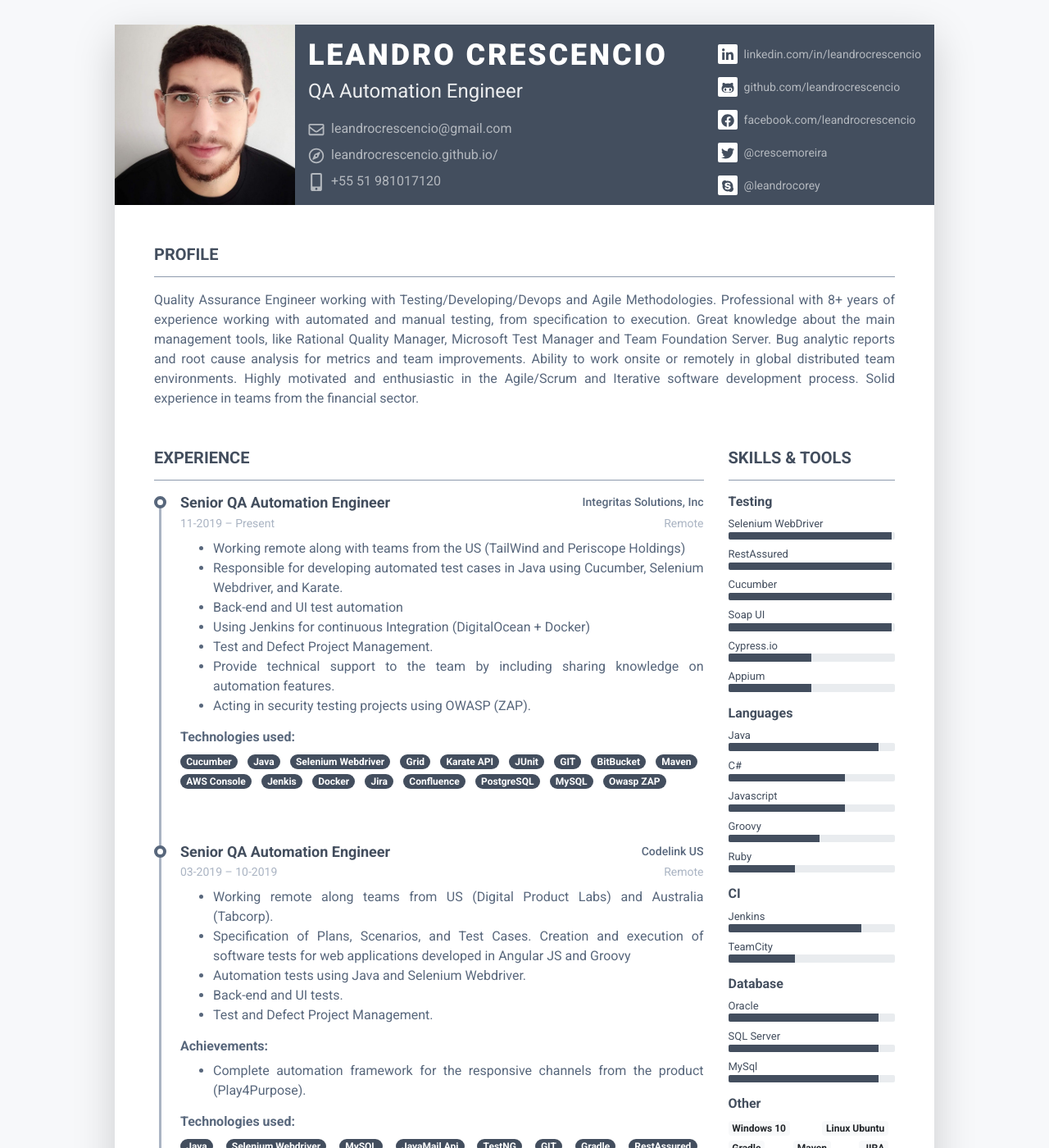
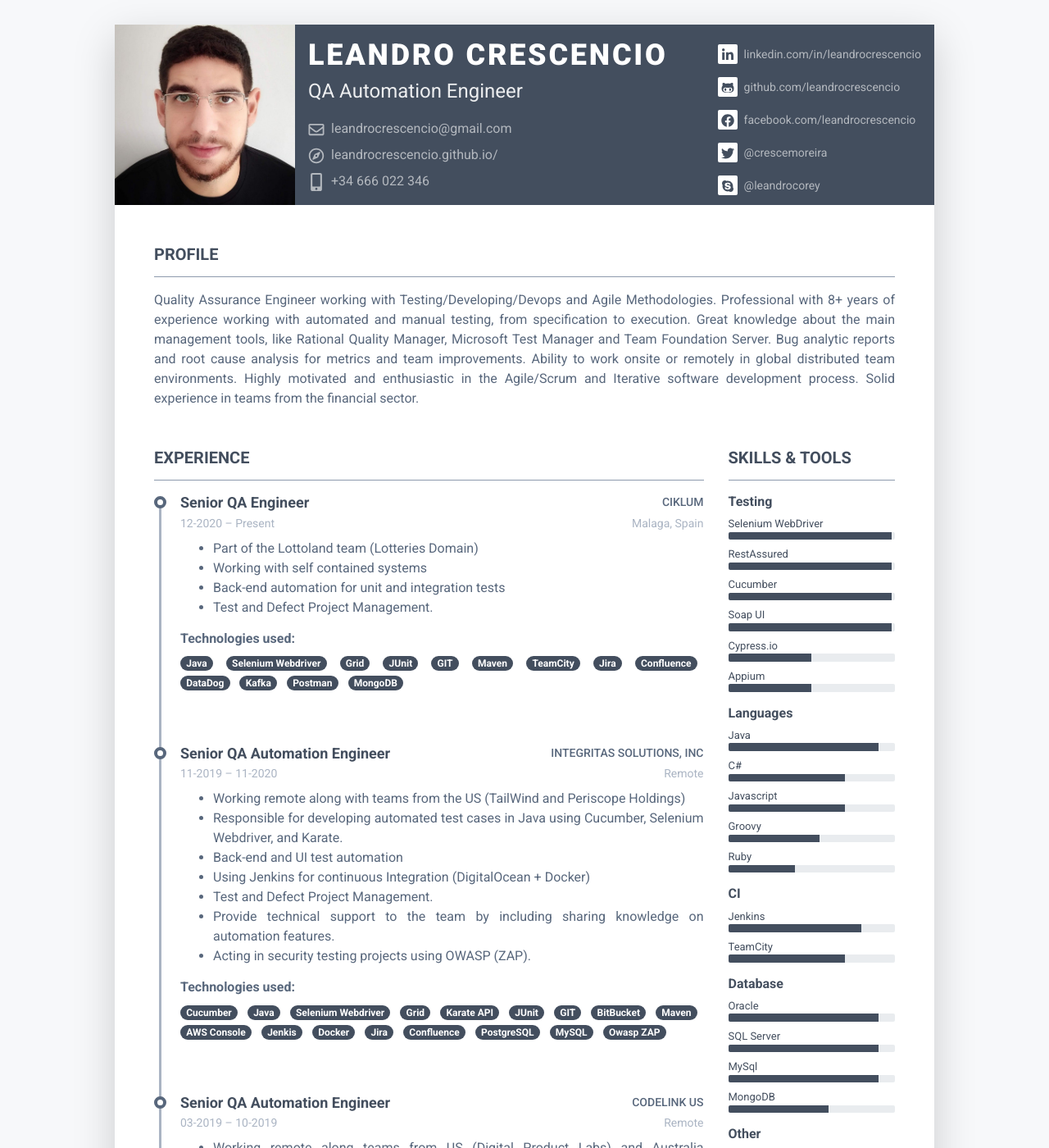
Before and after one commit to leandrocrescencio/leandrocrescencio.github.io, a Jekyll site: the page built from index.html, in a window 1280 px wide and 1400 px high. Shown: the whole window at 82% size. Built offline with Jekyll 4.4.1, drawn with Linux system fonts in a browser that asks for light colours; nearby versions of some CDN libraries; some of the changed text lies outside the part shown.

Commit message:
updating

```diff
--- a/_data/data.yml
+++ b/_data/data.yml
@@ -3,7 +3,7 @@
   title: QA Automation Engineer
   avatar: profile.jpg
   email: leandrocrescencio@gmail.com
-  telephone: +55 51 981017120
+  telephone: +34 666 022 346
   website: leandrocrescencio.github.io/
   linkedin: leandrocrescencio
   github: leandrocrescencio
@@ -26,10 +26,34 @@
 history:
   title: Experience
   roles:
+    - position: Senior QA Engineer
+      company: CIKLUM
+      location: Malaga, Spain
+      time: 12-2020 – Present
+      description: |
+         - Part of the Lottoland team (Lotteries Domain)
+         - Working with self contained systems
+         - Back-end automation for unit and integration tests
+         - Test and Defect Project Management.
+      technologies:
+        - name: Java
+        - name: Selenium Webdriver
+        - name: Grid
+        - name: JUnit
+        - name: GIT
+        - name: Maven
+        - name: TeamCity
+        - name: Jira
+        - name: Confluence
+        - name: DataDog
+        - name: Kafka
+        - name: Postman
+        - name: MongoDB
+
     - position: Senior QA Automation Engineer
-      company: Integritas Solutions, Inc
+      company: INTEGRITAS SOLUTIONS, INC
       location: Remote
-      time: 11-2019 – Present
+      time: 11-2019 – 11-2020
       description: |
          - Working remote along with teams from the US (TailWind and Periscope Holdings)
          - Responsible for developing automated test cases in Java using Cucumber, Selenium Webdriver, and Karate.
@@ -58,7 +82,7 @@
         - name: Owasp ZAP
 
     - position: Senior QA Automation Engineer
-      company: Codelink US
+      company: CODELINK US
       location: Remote
       time: 03-2019 – 10-2019
       description: |
@@ -85,8 +109,8 @@
 
 
     - position: Senior Test Analyst
-      company: Datum TI
-      location: Porto Alegre, BR
+      company: DATUM TI
+      location: Porto Alegre, Brazil
       time: 01-2019 - 03-2019
       description: |
          - Acting as a Test Architect for the software projects inside the company.
@@ -113,7 +137,7 @@
 
     - position: QA Automation Analyst
       company: DBSERVER
-      location: Porto Alegre, RS
+      location: Porto Alegre, Brazil
       time: 10-2016 – 01-2019
       description: |
          - Outsourcing at: Bank Sicredi (Accounts Agile Team)
@@ -152,7 +176,7 @@
 
     - position: QA Automation Analyst
       company: DBSERVER
-      location: Porto Alegre, RS
+      location: Porto Alegre, Brazil
       time: 11-2015 – 10-2016
       description: |
         - Outsourcing at: Dell DFS (Dell Financial Services)
@@ -182,7 +206,7 @@
 
     - position: QA Analyst
       company: BANK AGIPLAN (AGIBANK)
-      location: Porto Alegre, RS
+      location: Porto Alegre, Brazil
       time: 11-2014 – 11-2015
       description: |
         - Technical Test Team Leader.
@@ -206,7 +230,7 @@
 
     - position:  Software Test Analyst
       company: DBSERVER
-      location: Porto Alegre, RS
+      location: Porto Alegre, Brazil
       time: 07-2013 – 11-2014
       description: |
         - Outsourcing at: Bank Banrisul - Software Quality Implementation.
@@ -227,7 +251,7 @@
        - name: Subversion
     - position:  Development Analyst
       company: VIAFLOW
-      location: Porto Alegre, RS
+      location: Porto Alegre, Brazil
       time: 08-2011 – 07-2013
       description: |
         - Software development of solutions with IBM Lotus Notes and Domino Software.
@@ -285,7 +309,7 @@
     - name: Jenkins
       percentage: 80
     - name: TeamCity
-      percentage: 40
+      percentage: 70
   database:
     - name: Oracle
       percentage: 90
@@ -293,6 +317,8 @@
       percentage: 90
     - name: MySql
       percentage: 90
+    - name: MongoDB
+      percentage: 60
   other:
     - name: Windows 10
     - name: Linux Ubuntu
```
